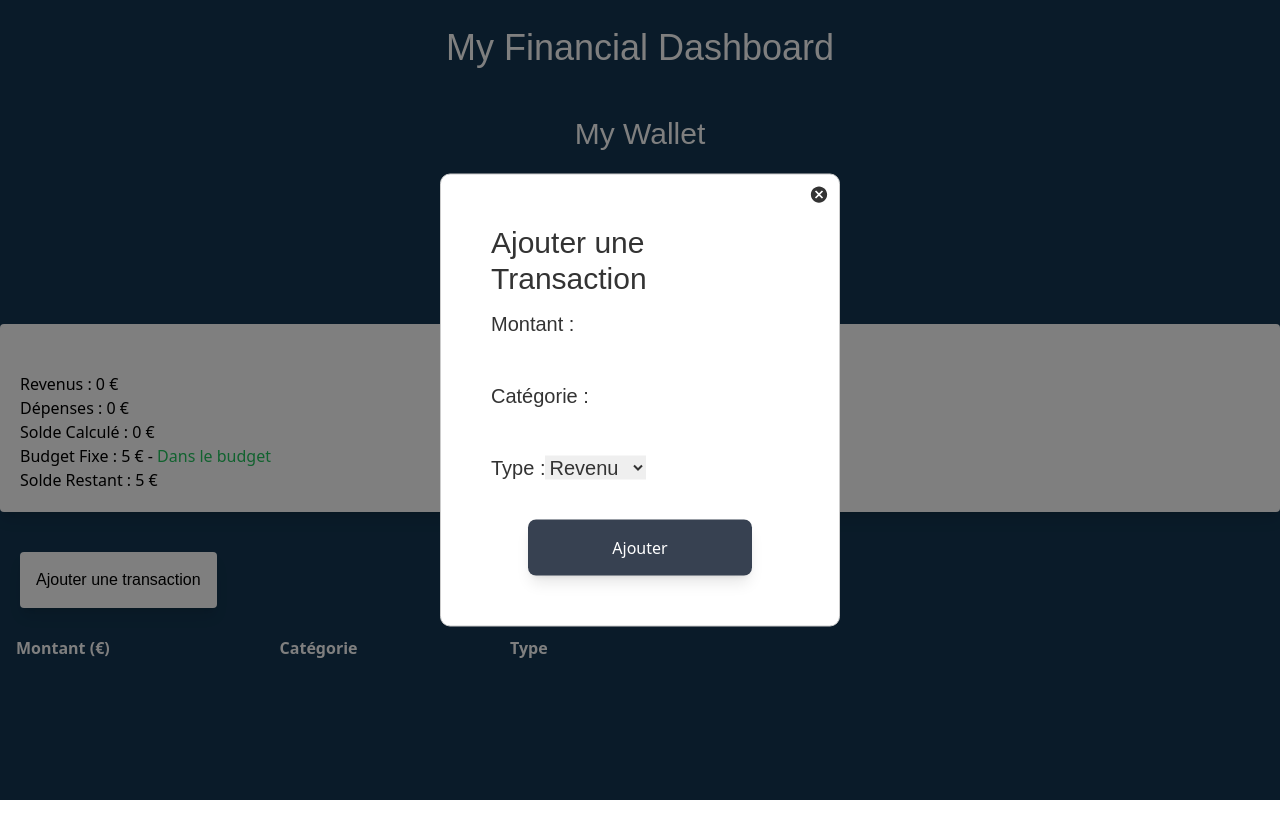
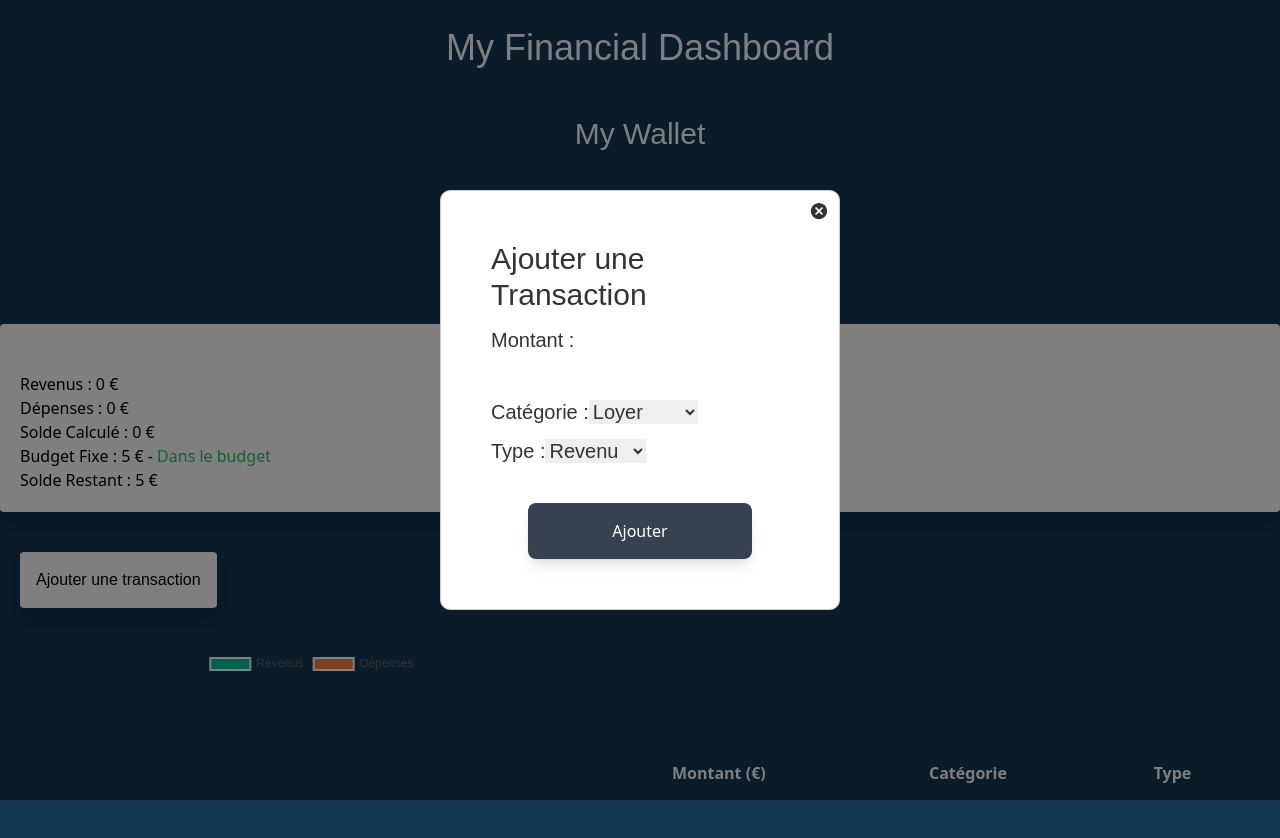
Before and after one commit to Animasso/Financial-Dashoard, a React (Vite) app: page / in a window 1280 px wide. Both pictures are taken after typing "5" into the empty fields and a click on the button "Ajouter une transaction". Shown: the top 838 px of the page. Before the commit the page ends 800 px from the top, so only its background shows below. Built offline with nearby package versions, Linux system fonts and the light colour scheme; a web font is replaced by a local one.

Commit message:
add chart js

```diff
--- a/package.json
+++ b/package.json
@@ -18,7 +18,8 @@
     "react-dom": "^18.3.1",
     "react-icons": "^5.3.0",
     "react-modal": "^3.16.1",
-    "react-simple-typewriter": "^5.0.1"
+    "react-simple-typewriter": "^5.0.1",
+    "recharts": "^2.14.1"
   },
   "devDependencies": {
     "@eslint/js": "^9.15.0",
--- a/src/App.tsx
+++ b/src/App.tsx
@@ -4,7 +4,7 @@ import "./index.css"
 
 const App = () => {
   return (
-    <div className="flex h-screen bg-[#143752] text-[#060606]">
+    <div className="flex h-full bg-[#143752] text-[#060606]">
       <Dashboard />
     </div>
   )
--- a/src/components/Charts.tsx
+++ b/src/components/Charts.tsx
@@ -1,9 +1,51 @@
 
+import { Chart as ChartJS, ArcElement, Tooltip, Legend } from "chart.js";
+import { Pie } from "react-chartjs-2";
+import { ChartsProps } from "./types/types";
 
-const Charts = () => {
+// Enregistrement des éléments nécessaires
+ChartJS.register(ArcElement, Tooltip, Legend);
+
+const Charts = ({ transactions }: ChartsProps) => {
+    // Calcul des données pour le graphique
+    const income = transactions
+        .filter((t) => t.type === "income")
+        .reduce((sum, t) => sum + t.amount, 0);
+
+    const expense = transactions
+        .filter((t) => t.type === "expense")
+        .reduce((sum, t) => sum + t.amount, 0);
+
+    // Données du graphique
+    const data = {
+        labels: ["Revenus", "Dépenses"],
+        datasets: [
+            {
+                data: [income, expense],
+                backgroundColor: ["#00C49F", "#FF8042"],
+                hoverBackgroundColor: ["#00C49F", "#FF8042"],
+            },
+        ],
+    };
+
+    // Configuration du graphique
+    const options = {
+        responsive: true,
+        plugins: {
+            legend: {
+                position: "top" as const,
+            },
+            tooltip: {
+                enabled: true,
+            },
+        },
+    };
+
     return (
-        <div>Charts</div>
-    )
-}
+        <div style={{ width: "100%", height: "250px", justifyItems: "center" }}>
+            <Pie data={data} options={options} />
+        </div>
+    );
+};
 
-export default Charts
+export default Charts;
--- a/src/components/Dashboard.tsx
+++ b/src/components/Dashboard.tsx
@@ -2,6 +2,7 @@ import Header from "./Header";
 import { useState, useEffect } from "react";
 import { Transaction } from "./types/types";
 import ModalForm from "./ModalForm";
+import Charts from "./Charts";
 
 const Dashboard = () => {
     const [transactions, setTransactions] = useState<Transaction[]>([]);
@@ -38,9 +39,9 @@ const Dashboard = () => {
     const remainingBudget = fixedBudget - expense;
 
     return (
-        <div>
+        <div className="">
             <Header />
-            <div className="flex flex-col mt-12 justify-center text-center">
+            <div className="flex flex-col mt-12 justify-center text-center ">
                 <h1 className="text-white text-3xl font-doto">My Wallet</h1>
             </div>
 
@@ -98,7 +99,15 @@ const Dashboard = () => {
             />
 
             {/* Affichage des transactions */}
-            <table className="table-auto w-1/2 mt-5 text-left text-white">
+            <div className="flex flex-col lg:flex-row lg:justify-around items-center gap-8 mt-10">
+                {/* Graphique */}
+                <div className="w-full lg:w-1/2 justify-center">
+                    <Charts transactions={transactions} />
+                </div>
+
+                {/* Tableau */}
+                <div className="w-full lg:w-1/2 overflow-x-auto">
+                    <table className="table-auto w-full text-left text-white">
                         <thead>
                             <tr>
                                 <th className="px-4 py-2">Montant (€)</th>
@@ -119,6 +128,12 @@ const Dashboard = () => {
                         </tbody>
                     </table>
                 </div>
+            </div>
+
+
+
+
+        </div>
     );
 };
 
--- a/src/components/ModalForm.tsx
+++ b/src/components/ModalForm.tsx
@@ -92,13 +92,16 @@ const ModalForm = ({ isOpen, onClose, addTransaction }: Props) => {
                     </div>
                     <div>
                         <label>Catégorie :</label>
-                        <input
-                            className=" mb-3"
-                            type="text"
-                            value={category}
+                        <select value={category}
                             onChange={(e) => setCategory(e.target.value)}
-                            required
-                        />
+                            required className=" mb-3">
+                            <option value="Loyer">Loyer</option>
+                            <option value="Nourriture">Nourriture</option>
+                            <option value="Loisir">Loisirs</option>
+                            <option value="Facture">Facture</option>
+                            <option value="Inprévue">Inprévue</option>
+                        </select>
+
                     </div>
                     <div>
                         <label>Type :</label>
--- a/src/components/types/types.ts
+++ b/src/components/types/types.ts
@@ -9,3 +9,15 @@ export interface Props {
   onClose: () => void;
   addTransaction: (transaction: Transaction) => void;
 }
+export interface PieChartOptions {
+  cx: number;
+  cy: number;
+  midAngle: number;
+  innerRadius: number;
+  outerRadius: number;
+  percent: number;
+  index: number;
+}
+export interface ChartsProps {
+  transactions: Transaction[]; // Corrigez ici pour accepter un tableau de transactions
+}
--- a/tailwind.config.js
+++ b/tailwind.config.js
@@ -6,6 +6,9 @@ export default {
       fontFamily: {
         doto: ["Doto", "sans-serif"],
       },
+      textAlign: {
+        "text-align": "-webkit-center", // Ajoute cette classe personnalisée
+      },
     },
   },
   plugins: [],
```
Also changed, not shown: 1 other file (tests, documents, lock files or other folders). Lines whose indentation alone changed are shown as unchanged.
